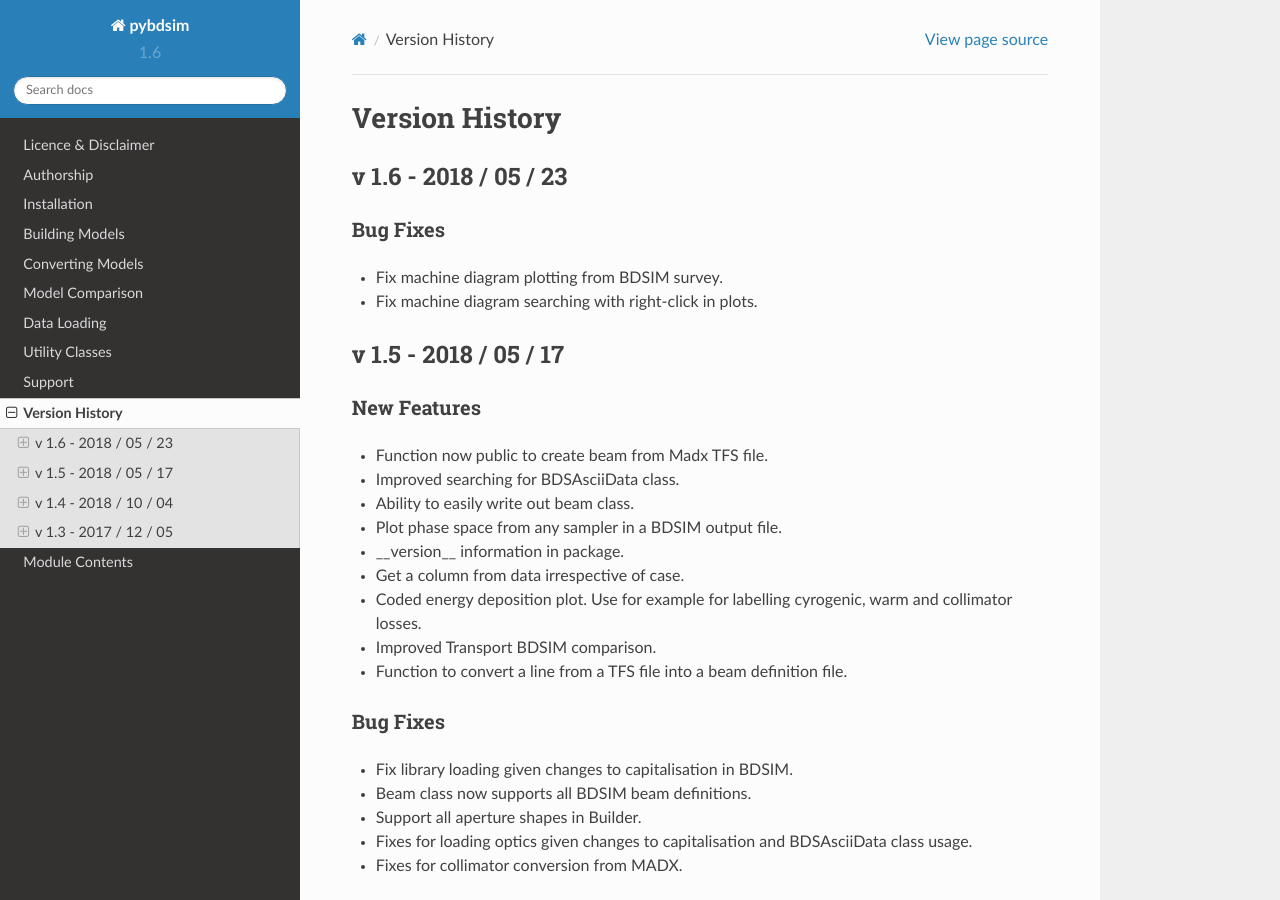
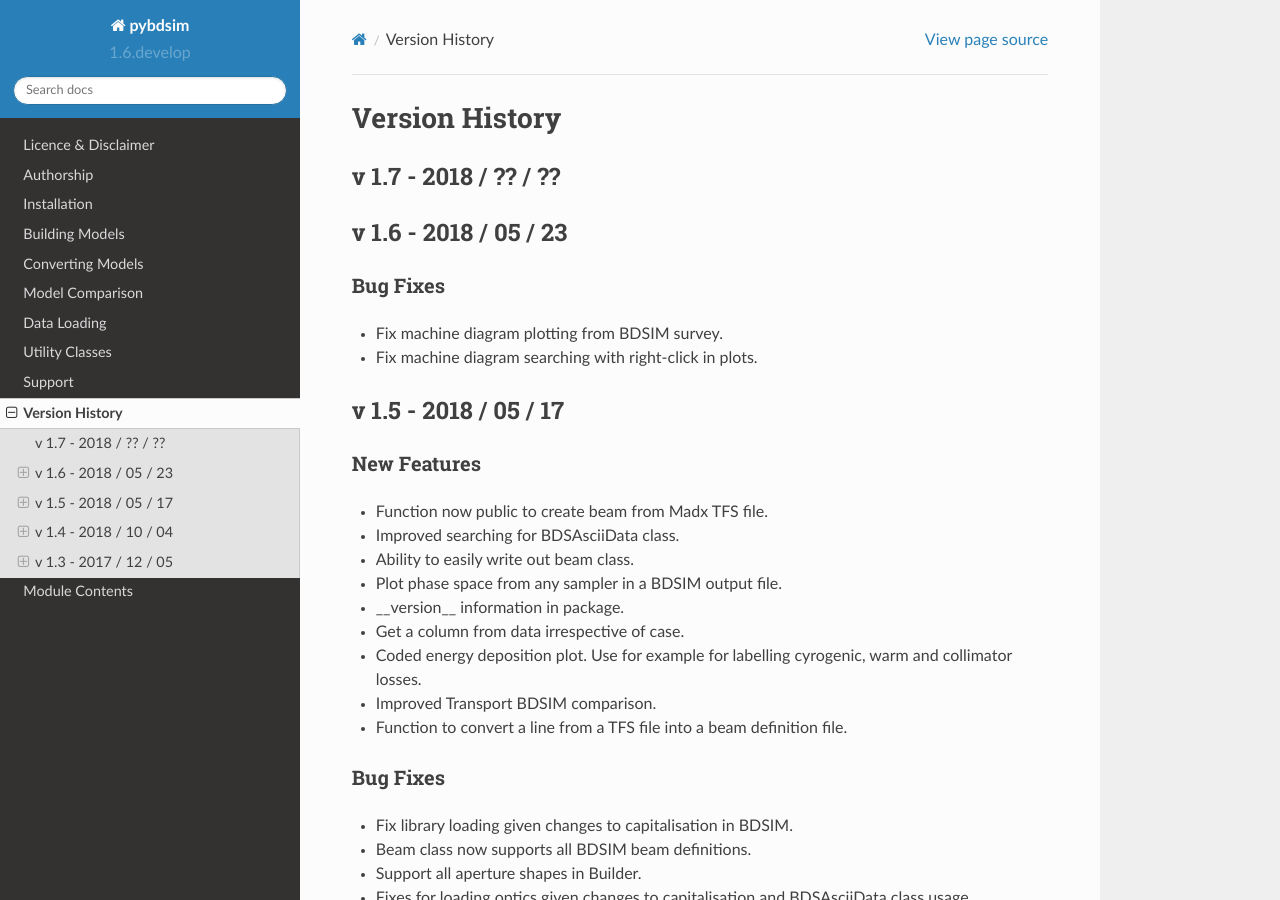
Before and after one commit to bdsim-collaboration/pybdsim, a Sphinx documentation site: the page built from docs/source/version_history.rst, in a window 1280 px wide and 900 px high. Built offline with Sphinx 7.4.7 and the Read the Docs theme 2.0.0, drawn with Linux system fonts in a browser that asks for light colours.

Commit message:
Versions for continued development.

```diff
--- a/docs/source/conf.py
+++ b/docs/source/conf.py
@@ -56,9 +56,9 @@ author = u'L Nevay, A Abramov, S Boogert, W Shields, J Snuverink, S Walker'
 # built documents.
 #
 # The short X.Y version.
-version = u'1.6'
+version = u'1.6.develop'
 # The full version, including alpha/beta/rc tags.
-release = u'1.6'
+release = u'1.6.develop'
 
 # The language for content autogenerated by Sphinx. Refer to documentation
 # for a list of supported languages.
--- a/docs/source/version_history.rst
+++ b/docs/source/version_history.rst
@@ -1,6 +1,9 @@
 ===============
 Version History
 ===============
+
+v 1.7 - 2018 / ?? / ??
+======================
 
 v 1.6 - 2018 / 05 / 23
 ======================
```
